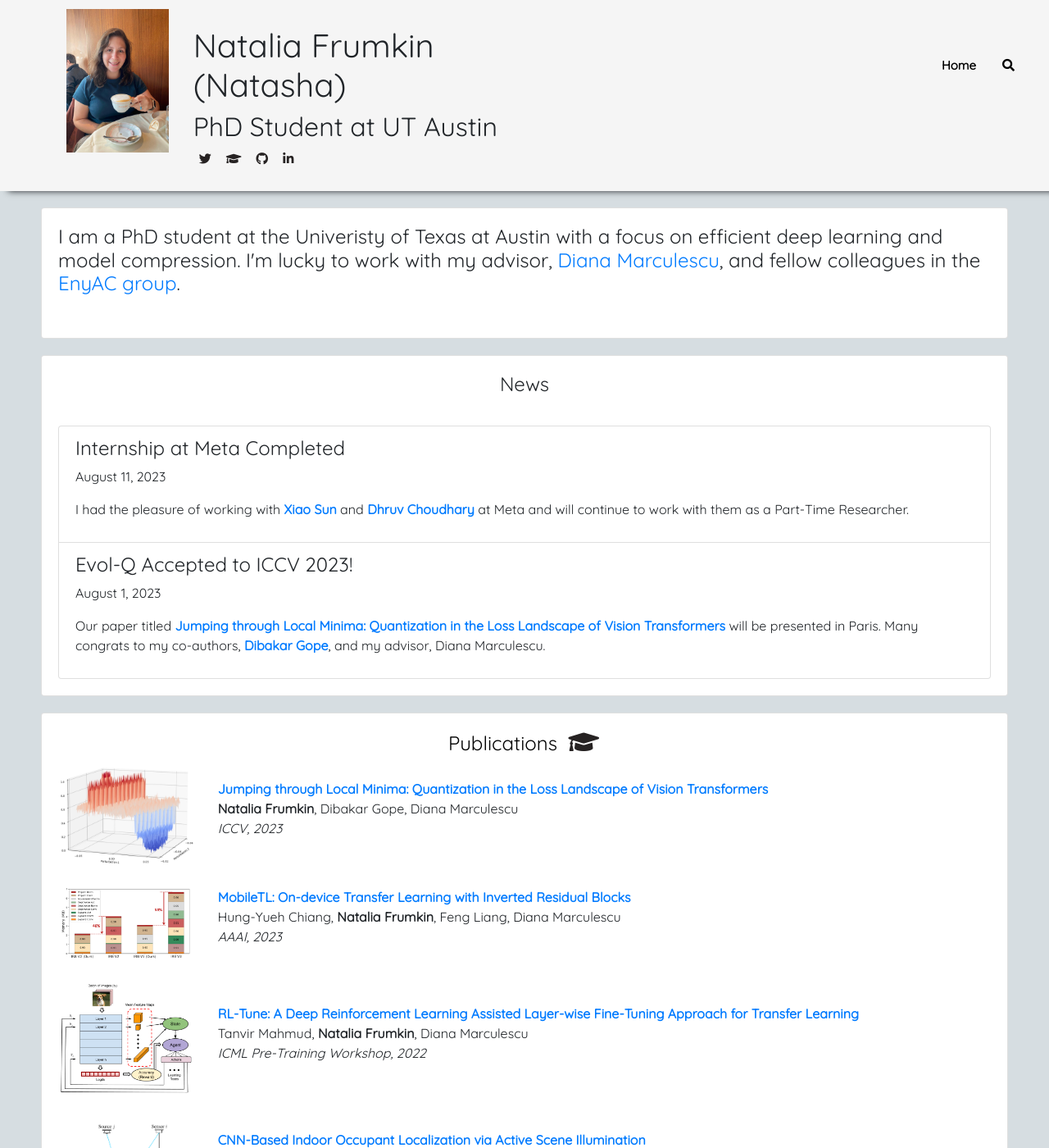
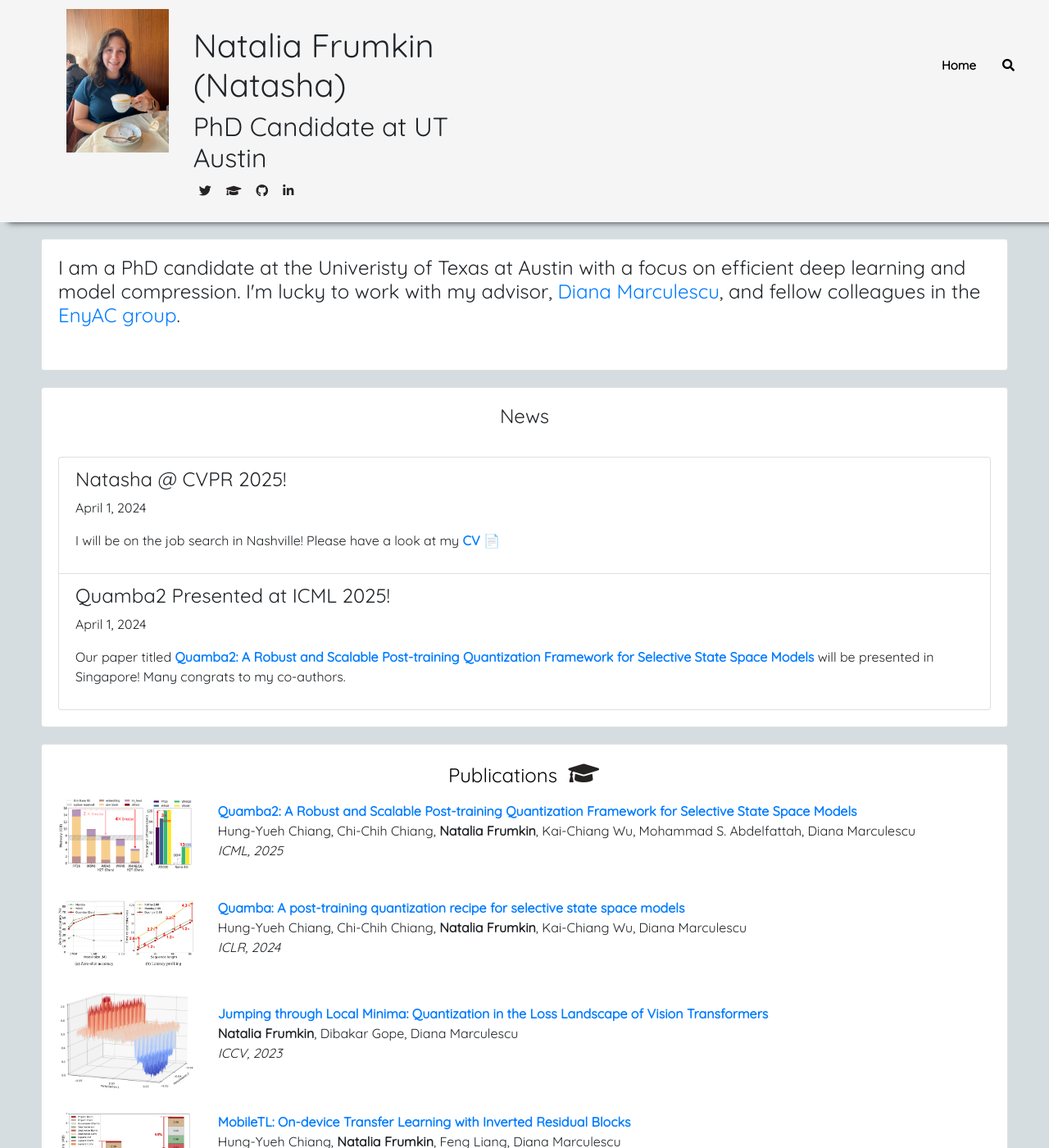
Before and after one commit to nfrumkin/nfrumkin.github.io, a Jekyll site: the page built from index.html, in a window 1280 px wide and 1400 px high. Shown: the whole window at 82% size. Built offline with Jekyll 4.4.1, drawn with Linux system fonts in a browser that asks for light colours; nearby versions of some CDN libraries; comment, search, counter and statistics services are not loaded; a style sheet for code colours, icons or effects is not loaded; some of the changed text lies outside the part shown.

Commit message:
update website with new pubs and CVPR

```diff
--- a/_config.yml
+++ b/_config.yml
@@ -1,6 +1,6 @@
 # Edit your preferences below
 title: Natalia Frumkin (Natasha)
-subtitle: PhD Student at UT Austin
+subtitle: PhD Candidate at UT Austin
 # description: >- # this means to ignore newlines until "baseurl:"
 
 
@@ -12,6 +12,8 @@ urls:
     #   url: /blog
     - text: Home
       url: /
+    # - text: CV
+    #   url: /assets/cv.pdf
     # - text: Publications
     #   url: /pubs
     # - text: About Me
@@ -21,7 +23,7 @@ urls:
 
 author_logo: profile_coffee.png
 author: Natalia Frumkin
-author_bio: I am a PhD student at the Univeristy of Texas at Austin with a focus on efficient deep learning and model compression. I'm lucky to work with my advisor, <a target="_blank" href="https://users.ece.utexas.edu/~dianam/">Diana Marculescu</a>, and fellow colleagues in the <a target="_blank" href="https://enyac.org/">EnyAC group</a>.
+author_bio: I am a PhD candidate at the Univeristy of Texas at Austin with a focus on efficient deep learning and model compression. I'm lucky to work with my advisor, <a target="_blank" href="https://users.ece.utexas.edu/~dianam/">Diana Marculescu</a>, and fellow colleagues in the <a target="_blank" href="https://enyac.org/">EnyAC group</a>.
 author_email: "nfrumkin@utexas.edu"
 author_location: Austin, TX
 
@@ -70,7 +72,7 @@ author_education_details:
                 college_degree: UT Austin
                 # college_url: https://enyac.org/
                 college_name: ECE
-                description: PhD, graduation in May 2025
+                description: "PhD, graduation in December 2025\nMSE, May 2023"
                 visibility: true
               - college_logo: bu.png
                 college_degree: Boston University
--- a/_layouts/about_me.html
+++ b/_layouts/about_me.html
@@ -54,6 +54,16 @@ layout: default
                 <div class="col-md-12">
                     <ul class="list-group">
                         <li class="list-group-item">
+                            <h4 class="update-title">Natasha @ CVPR 2025!</h4>
+                            <p class="update-date">April 1, 2024</p>
+                            <p class="update-details">I will be on the job search in Nashville! Please have a look at my <a href="/assets/cv.pdf"><b>CV 📄</b></a></p>
+                        </li>
+                        <li class="list-group-item">
+                            <h4 class="update-title">Quamba2 Presented at ICML 2025!</h4>
+                            <p class="update-date">April 1, 2024</p>
+                            <p class="update-details">Our paper titled <a href="https://arxiv.org/abs/2503.22879"><b>Quamba2: A Robust and Scalable Post-training Quantization Framework for Selective State Space Models</b></a> will be presented in Singapore! Many congrats to my co-authors.</p>
+                        </li>
+                        <!-- <li class="list-group-item">
                             <h4 class="update-title">Internship at Meta Completed</h4>
                             <p class="update-date">August 11, 2023</p>
                             <p class="update-details">I had the pleasure of working with <a href="https://scholar.google.com/citations?user=TNXVwh8AAAAJ&hl=en"><b>Xiao Sun</b></a> and <a href="https://dblp.org/pid/28/8364.html"><b>Dhruv Choudhary</b></a> at Meta and will continue to work with them as a Part-Time Researcher.</p>
@@ -62,7 +72,7 @@ layout: default
                             <h4 class="update-title">Evol-Q Accepted to ICCV 2023!</h4>
                             <p class="update-date">August 1, 2023</p>
                             <p class="update-details">Our paper titled <a href="https://arxiv.org/abs/2308.10814"><b>Jumping through Local Minima: Quantization in the Loss Landscape of Vision Transformers</b></a> will be presented in Paris. Many congrats to my co-authors, <a href="https://dibakar.github.io/"><b>Dibakar Gope</b></a>, and my advisor, Diana Marculescu.</p>
-                        </li>
+                        </li> -->
                         <!-- Add more update items as needed -->
                     </ul>
                 </div>
@@ -83,7 +93,30 @@ layout: default
             </h2>
 
 
-
+            <div class="row mb-4 align-items-center">
+				<div class="col-md-2">
+					<img src="assets/img/quamba-2.png" class="pub-logo" />
+				</div>
+				<div class="col-md-10">
+					<p>
+						<a href="https://arxiv.org/abs/2503.22879"><b>Quamba2: A Robust and Scalable Post-training Quantization Framework for Selective State Space Models</b></a><br>
+						Hung-Yueh Chiang, Chi-Chih Chiang, <strong>Natalia Frumkin</strong>, Kai-Chiang Wu, Mohammad S. Abdelfattah, Diana Marculescu<br>
+						<i>ICML, 2025</i>
+					</p>
+				</div>
+			</div>
+			<div class="row mb-4 align-items-center">
+				<div class="col-md-2">
+					<img src="assets/img/quamba.png" class="pub-logo" />
+				</div>
+				<div class="col-md-10">
+					<p>
+						<a href="https://arxiv.org/abs/2410.13229"><b>Quamba: A post-training quantization recipe for selective state space models</b></a><br>
+						Hung-Yueh Chiang, Chi-Chih Chiang, <strong>Natalia Frumkin</strong>, Kai-Chiang Wu, Diana Marculescu<br>
+						<i>ICLR, 2024</i>
+					</p>
+				</div>
+			</div>
             <div class="row mb-4 align-items-center">
                 <div class="col-md-2">
                     <img src="assets/img/vit-loss.jpg" class="pub-logo" />
```
Also changed, not shown: _layouts/publications.html (+24 -0 lines), assets/img/quamba-2.png (added), assets/img/quamba.png (added), 2 other files.
